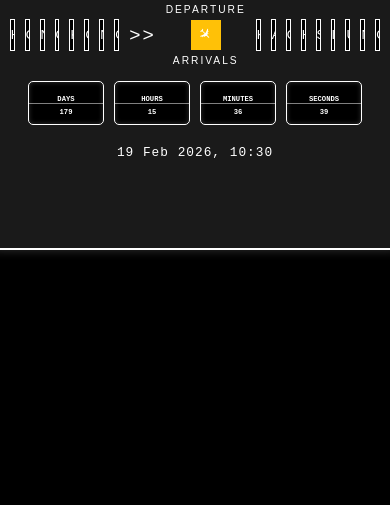
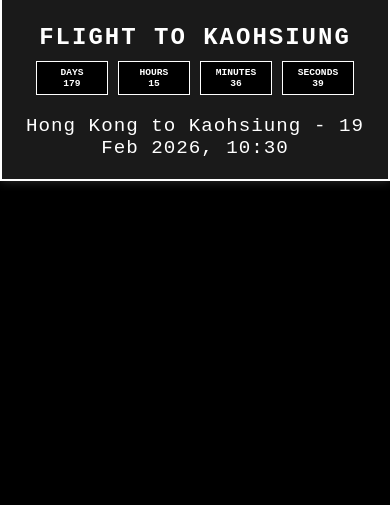
Before and after one commit to hajime-dot/kaohsiung-trip, a plain HTML site: page index.html in a window 390 px wide. Shown: the part 339-844 px from the top of the page. Drawn offline with Linux system fonts and the light colour scheme.

Commit message:
Update index.html

```diff
--- a/index.html
+++ b/index.html
@@ -3,7 +3,7 @@
 <head>
   <meta charset="UTF-8">
   <meta name="viewport" content="width=device-width, initial-scale=1.0">
-  <title>GOGOGO高雄</title>
+  <title>Kaohsiung Trip Countdown</title>
   <style>
     body {
       background-color: #000;
@@ -14,186 +14,69 @@
       align-items: center;
       height: 100vh;
       margin: 0;
-      overflow: auto;
+      overflow: hidden;
     }
-    .rectangle-frame {
-      width: 90vw;
-      max-width: 900px;
-      height: auto;
-      min-height: 350px;
-      background: #1a1a1a;
+    .container {
+      text-align: center;
+      padding: 20px;
       border: 2px solid #fff;
+      background-color: #1a1a1a;
       box-shadow: 0 0 10px rgba(255, 255, 255, 0.2);
-      padding: 20px;
-      text-align: center;
     }
     h1 {
-      font-size: clamp(1.5em, 5vw, 2em);
-      margin-bottom: 20px;
+      font-size: 2.5em;
+      margin-bottom: 10px;
       text-transform: uppercase;
       letter-spacing: 2px;
-    }
-    .location {
-      display: flex;
-      justify-content: center;
-      align-items: center;
-      gap: 10px;
-      font-size: clamp(1.2em, 4vw, 1.8em);
-      margin-bottom: 15px;
-      letter-spacing: 2px;
-      text-transform: uppercase;
-      font-family: 'Arial', sans-serif;
-    }
-    .location .flip-block {
-      display: inline-block;
-      width: 30px;
-      height: 40px;
-      background: #000;
-      border: 1px solid #fff;
-      position: relative;
-      overflow: hidden;
-      text-align: center;
-      line-height: 40px;
-    }
-    .location .arrow {
-      font-size: 1.5em;
-      color: #fff;
-    }
-    .location .status {
-      display: flex;
-      flex-direction: column;
-      align-items: center;
-      gap: 5px;
-    }
-    .location .status span {
-      font-size: 0.8em;
-      color: #fff;
-    }
-    .location .status .icon {
-      width: 40px;
-      height: 40px;
-      background: #ffc107;
-      display: flex;
-      align-items: center;
-      justify-content: center;
-    }
-    .location .status .icon::before {
-      content: "✈";
-      font-size: 1.2em;
-      transform: rotate(45deg);
     }
     .timer {
       display: flex;
       justify-content: center;
-      gap: 15px;
-      font-size: clamp(2.5em, 6vw, 4em);
+      gap: 10px;
+      font-size: 3em;
       font-weight: bold;
-      flex-wrap: wrap;
     }
     .timer div {
       background-color: #000;
-      padding: 10px 15px;
+      padding: 10px 20px;
       border: 1px solid #fff;
       min-width: 80px;
       text-align: center;
-      border-radius: 5px;
-      box-shadow: inset 0 0 5px #333;
-      position: relative;
-      overflow: hidden;
-    }
-    .timer div::before {
-      content: '';
-      position: absolute;
-      top: 50%;
-      left: 0;
-      width: 100%;
-      height: 1px;
-      background: #fff;
-      opacity: 0.5;
     }
     .timer span {
       display: block;
-      font-size: 0.3em;
+      font-size: 0.4em;
       text-transform: uppercase;
-      margin-top: 5px;
     }
     .info {
       margin-top: 20px;
-      font-size: clamp(0.8em, 3vw, 1em);
+      font-size: 1.2em;
       letter-spacing: 1px;
     }
     @media (max-width: 600px) {
-      .rectangle-frame {
-        width: 95vw;
-        min-height: 300px;
-        padding: 15px;
-      }
-      .location {
-        font-size: clamp(1em, 3.5vw, 1.5em);
-      }
-      .location .flip-block {
-        width: 25px;
-        height: 35px;
-        line-height: 35px;
-      }
-      .location .status .icon {
-        width: 35px;
-        height: 35px;
-      }
       .timer {
-        gap: 10px;
-        font-size: clamp(1.8em, 5vw, 3em);
+        font-size: 1.5em;
       }
       .timer div {
-        padding: 8px 12px;
-        min-width: 60px;
-      }
-    }
-    @media (max-width: 400px) {
-      .timer {
-        font-size: clamp(1.5em, 4vw, 2.5em);
-      }
-      .timer div {
+        padding: 5px 10px;
         min-width: 50px;
       }
-      .location {
-        font-size: clamp(0.8em, 3vw, 1.2em);
-      }
-      .location .flip-block {
-        width: 20px;
-        height: 30px;
-        line-height: 30px;
-      }
-      .location .status .icon {
-        width: 30px;
-        height: 30px;
+      h1 {
+        font-size: 1.5em;
       }
     }
   </style>
 </head>
 <body>
-  <div class="rectangle-frame">
-    <h1>GOGOGO高雄</h1>
-    <div class="location">
-      <div class="flip-block">H</div><div class="flip-block">O</div><div class="flip-block">N</div><div class="flip-block">G</div>
-      <div class="flip-block">K</div><div class="flip-block">O</div><div class="flip-block">N</div><div class="flip-block">G</div>
-      <div class="arrow">&gt;&gt;</div>
-      <div class="status">
-        <span>DEPARTURE</span>
-        <div class="icon"></div>
-        <span>ARRIVALS</span>
-      </div>
-      <div class="flip-block">K</div><div class="flip-block">A</div><div class="flip-block">O</div><div class="flip-block">H</div>
-      <div class="flip-block">S</div><div class="flip-block">I</div><div class="flip-block">U</div><div class="flip-block">N</div>
-      <div class="flip-block">G</div>
-    </div>
+  <div class="container">
+    <h1>Flight to Kaohsiung</h1>
     <div class="timer">
       <div><span>Days</span><span id="days">0</span></div>
       <div><span>Hours</span><span id="hours">0</span></div>
       <div><span>Minutes</span><span id="minutes">0</span></div>
       <div><span>Seconds</span><span id="seconds">0</span></div>
     </div>
-    <div class="info">19 Feb 2026, 10:30</div>
+    <div class="info">Hong Kong to Kaohsiung - 19 Feb 2026, 10:30</div>
   </div>
   <script>
     const tripDate = new Date('2026-02-19T10:30:00+08:00').getTime();
```
